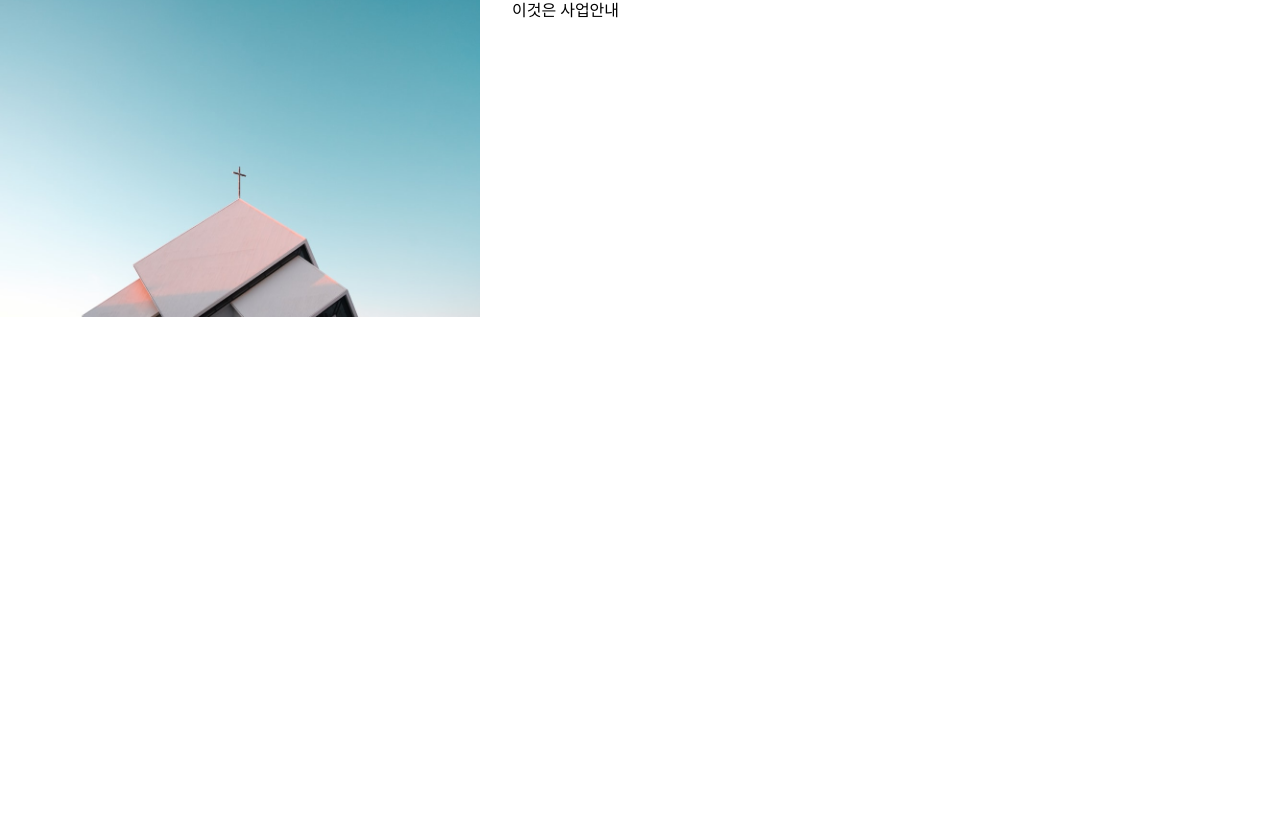
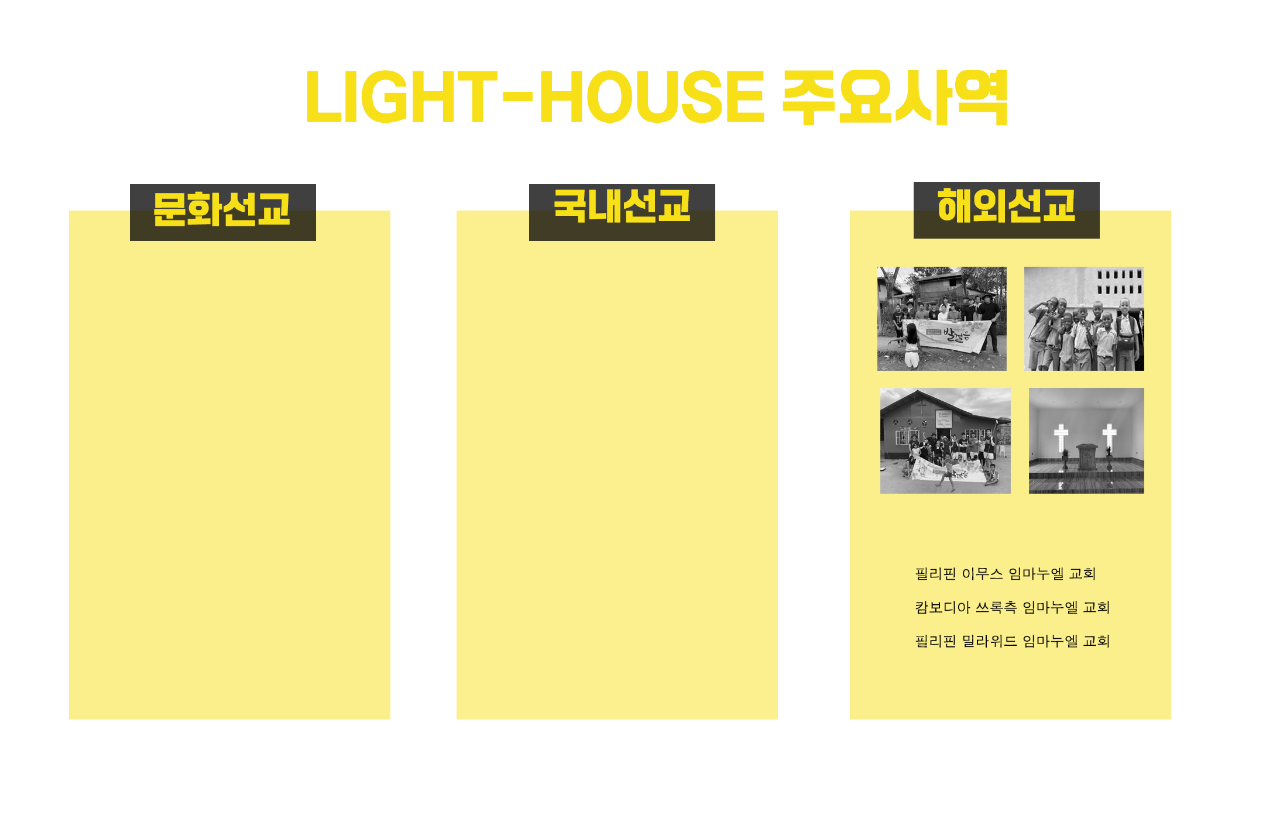
Before and after one commit to usgnus/lighthouse, a plain HTML site: page infor/index.html in a window 1280 px wide. Shown: the part 67-892 px from the top of the page. Before the commit the page ends 864 px from the top, so only its background shows below. Drawn offline with Linux system fonts and the light colour scheme.

Commit message:
create info

```diff
--- a/infor/index.html
+++ b/infor/index.html
@@ -21,14 +21,7 @@
   </div>
 
   <div class="container">
-    <div class="image-box">
-      <img src="../images/main.jpeg" class="image">
-    </div>
-
-    <div class="article">
-      이것은 사업안내
-    </div>
-
+    <img src="../images/info.png" class="info">
   </div>
 
 </body>
--- a/infor/style.css
+++ b/infor/style.css
@@ -21,12 +21,6 @@ a {
   color: var(--black);
 }
 
-/* container */
-.container {
-  width: 100%;
-  height: 100%;
-  display: flex;
-}
 
 /* header */
 .header {
@@ -54,16 +48,16 @@ a {
   font-size: 1.3rem;
 }
 
-/* image-box */
-.image-box {
+
+
+/* container */
+.container {
+  width: 100%;
+  height: 100%;
+  display: flex;
+  flex-direction: column;
 }
 
-.image {
-  width: 30rem;
+.info {
+  justify-content: center;
 }
-
-/* article */
-.article {
-  padding-left: 2rem;
-  width: 100%;
-}
```
Also changed, not shown: images/info.png (added).
